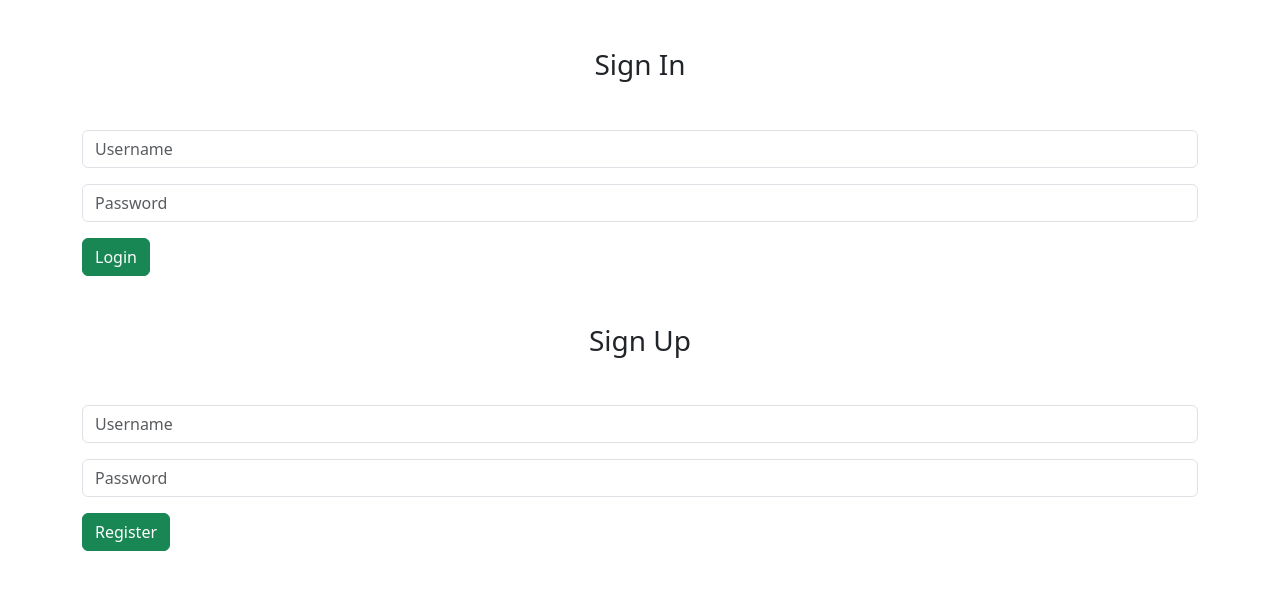
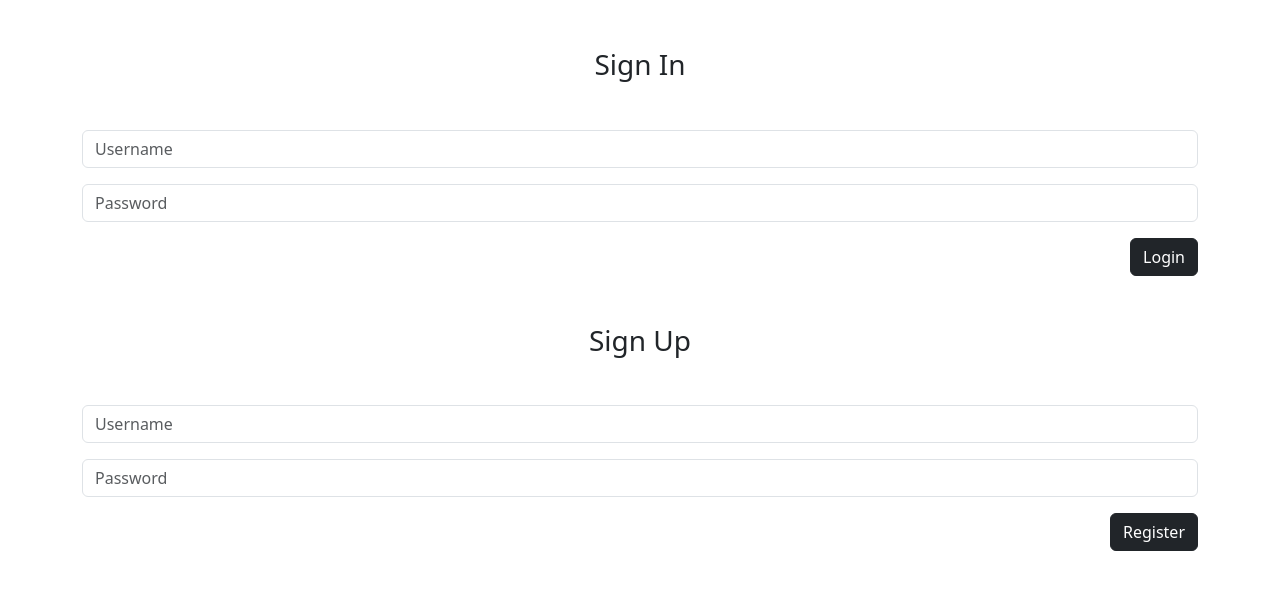
Before and after one commit to ThiagoVRabethge/potential-funicular, a React (Vite) app: page / in a window 1280 px wide. Shown: the top 590 px of the page. Built offline with nearby package versions, Linux system fonts and the light colour scheme; no server answers.

Commit message:
refactor: update login button

```diff
--- a/src/components/Nav.jsx
+++ b/src/components/Nav.jsx
@@ -6,8 +6,10 @@ import useUserSessionStore from '../data/userSession'
 const Nav = () => {
   const setUserSession = useUserSessionStore(state => state.setUserSession)
 
+  const resetState = useUserSessionStore(state => state.resetState)
+
   const handleLogout = () => {
-    setUserSession({})
+    resetState()
   }
 
   return (
--- a/src/components/SignUpForm.jsx
+++ b/src/components/SignUpForm.jsx
@@ -26,12 +26,14 @@ const SignUpForm = (props) => {
         />
       </div>
 
-      <button
-        type="submit"
-        className="btn btn-success"
-      >
-        {buttonText}
-      </button>
+      <div className="text-end">
+        <button
+          type="submit"
+          className="btn btn-dark"
+        >
+          {buttonText}
+        </button>
+      </div>
     </form>
   )
 }
--- a/src/data/userSession.js
+++ b/src/data/userSession.js
@@ -4,6 +4,8 @@ const useUserSessionStore = create((set) => ({
   userSession: {},
 
   setUserSession: (newUserSession) => set(() => ({ userSession: newUserSession })),
+
+  resetState: () => set(() => ({ userSession: {} })),
 }))
 
 export default useUserSessionStore
```
